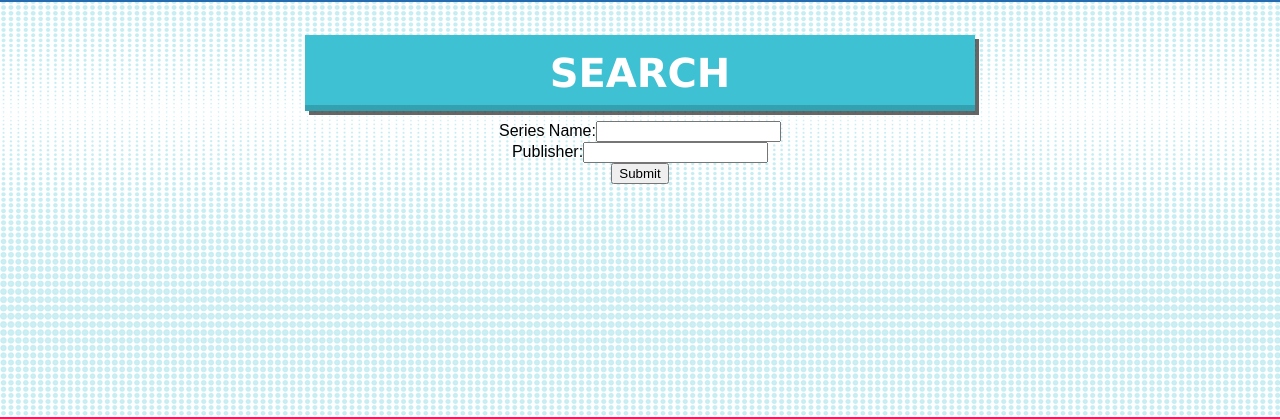
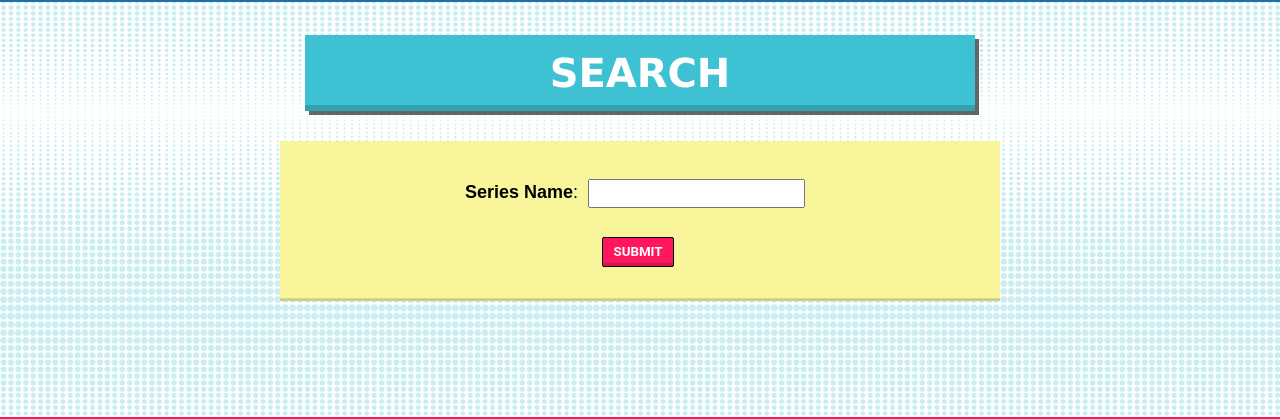
Before and after one commit to djvistar/final-capstone-comicbook-app, a Vue app in the folder vue/: page /search in a window 1280 px wide. Shown: the part 288-707 px from the top of the page. Built offline with nearby package versions, Linux system fonts and the light colour scheme; grey boxes are pictures that could not be loaded.

Commit message:
Updated schema

```diff
--- a/vue/src/views/Collection.vue
+++ b/vue/src/views/Collection.vue
@@ -52,6 +52,7 @@ export default {
   width: 90%;
   margin: 0 auto;
   display: flex;
+  flex-wrap: wrap;
   align-items: center;
   justify-content: space-around;
 }
--- a/vue/src/views/VolumeSearch.vue
+++ b/vue/src/views/VolumeSearch.vue
@@ -2,15 +2,19 @@
   <div class="comic-search-main">
     <h1>SEARCH</h1>
     <div id="searchVolumes">
+      <div class="vol-search-form-box">
         <form v-on:submit.prevent="searchVolumes" class="searchForm">
-        <label for="name">Series Name:</label>
+          <label for="name"><strong>Series Name</strong>:</label>
           <input type="text" name="name" v-model="volumeName" />
           <br />
-        <label for="publisher">Publisher:</label>
+          <div id="publisher-form" v-if="volumeName != ''">
+          <label for="publisher"><strong>Publisher</strong> (Optional): </label>
           <input type="text" name="publisher" v-model="volumePublisher" />
+          </div>
           <br />
-        <button class="btn btn-submit">Submit</button>
+          <button class="button-block search-btn">Submit</button>
         </form>
+      </div>
       <div class="volume-results">
         <volume-card
           v-bind:volume="volume"
@@ -75,24 +79,44 @@ export default {
 <style>
 .volume-results {
   display: flex;
-  flex-flow: row wrap;
-  justify-content: space-evenly;
-  margin-left: 5%;
-  margin-right: 5%;
+  flex-wrap: wrap;
+  justify-content: space-around;
+  width: 90%;
+  margin: 10px auto;
+  background: blue;
   /* flex: 0 0 25; */
 }
-
+.vol-search-form-box {
+  margin: 30px auto;
+  padding: 20px 40px;
+  background-color: #f8f59b;
+  text-align: center;
+  width: 50%;
+  box-shadow: inset 0 -0.5em 0 -0.35em rgba(0, 0, 0, 0.17);
+  font-size: 18px;
+}
+input[type=text] {
+  padding: 5px 10px;
+  margin: 8px 10px;
+  width: 35%;
+  box-sizing: border-box;
+}
+.search-btn {
+  background-color: #ff165d;
+}
+.search-btn:active {
+  top: .2em;
+}
 .comic-search-main {
   padding-bottom: 15px;
 }
-.volume-results {
-  /* display:flex;
-  flex-basis: auto;
-  flex-flow: row wrap;
-  justify-content: space-evenly;
-  align-content: space-around; */
+
+.volume-card-single{
+  margin: 25px;
 }
+
 .searchForm {
   padding: 10px;
 }
+
 </style>
```
Also changed, not shown: 1 other file (tests, documents, lock files or other folders). Lines whose indentation alone changed are shown as unchanged.
